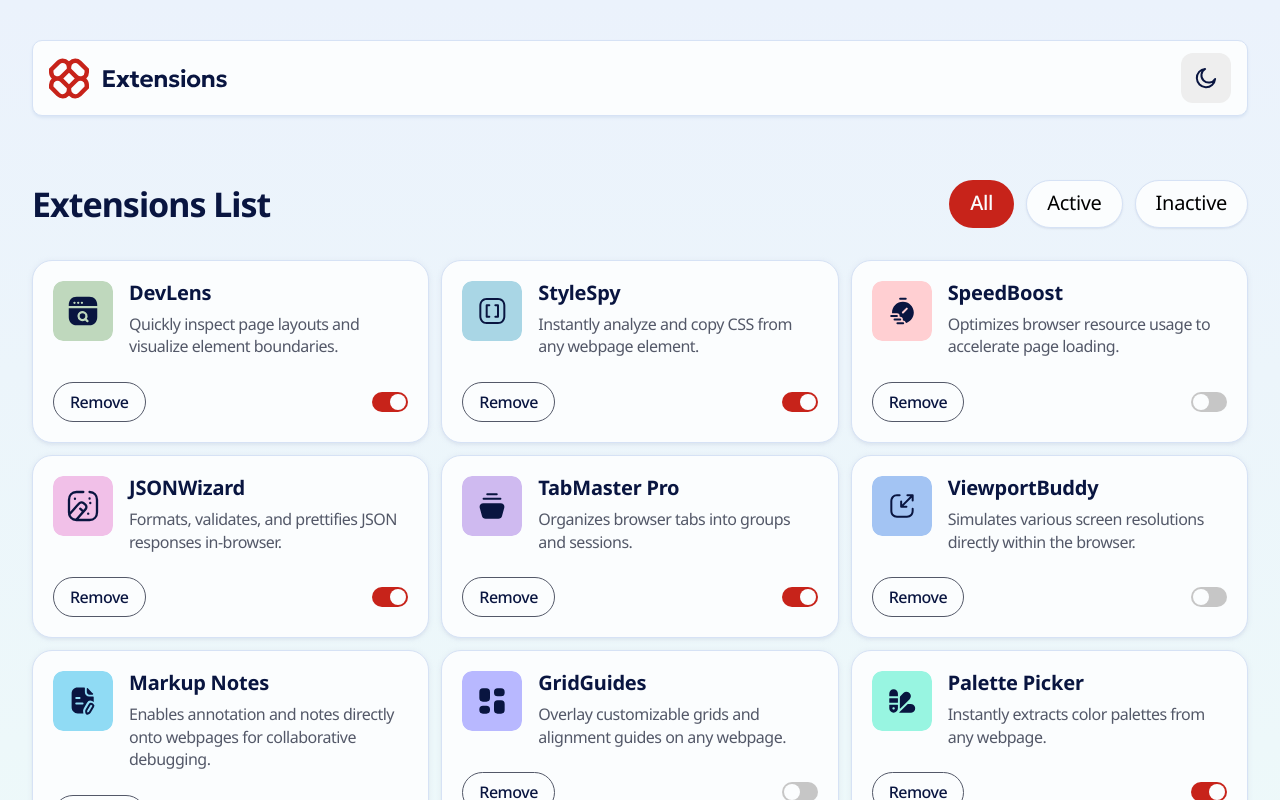
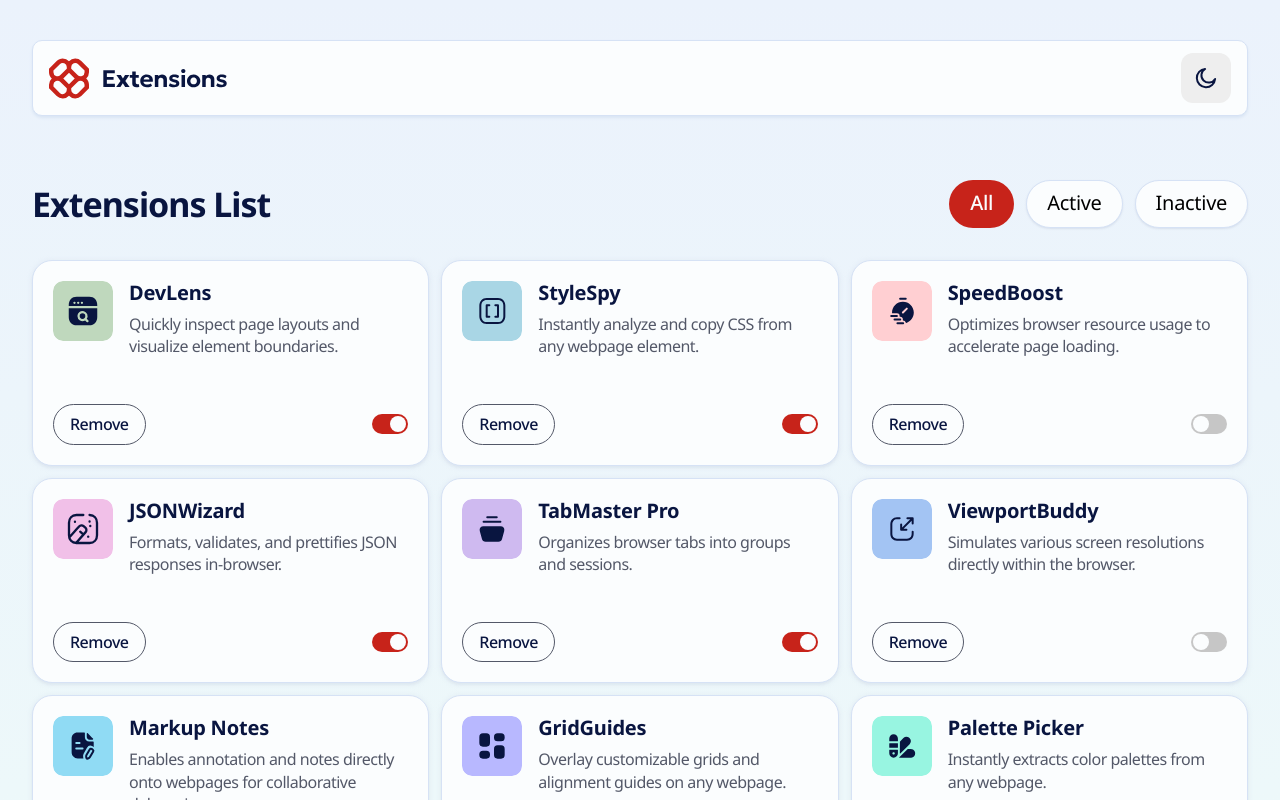
Before and after one commit to Quirozdev/browser-extension-manager-ui, a React (Vite) app: page / in a window 1280 px wide. Shown: the top 800 px of the page. Built offline with nearby package versions, Linux system fonts and the light colour scheme.

Commit message:
feat: set extension cards description to a min height of 3 lines so all take the same height

```diff
--- a/src/features/extensions/components/ExtensionCard.tsx
+++ b/src/features/extensions/components/ExtensionCard.tsx
@@ -22,7 +22,7 @@ export default function ExtensionCard({
         />
         <div className="flex flex-col gap-y-2">
           <p className="text-preset-2 text-secondary">{extension.name}</p>
-          <p className="text-preset-5 text-foreground">
+          <p className="text-preset-5 text-foreground min-h-[3lh]">
             {extension.description}
           </p>
         </div>
```
